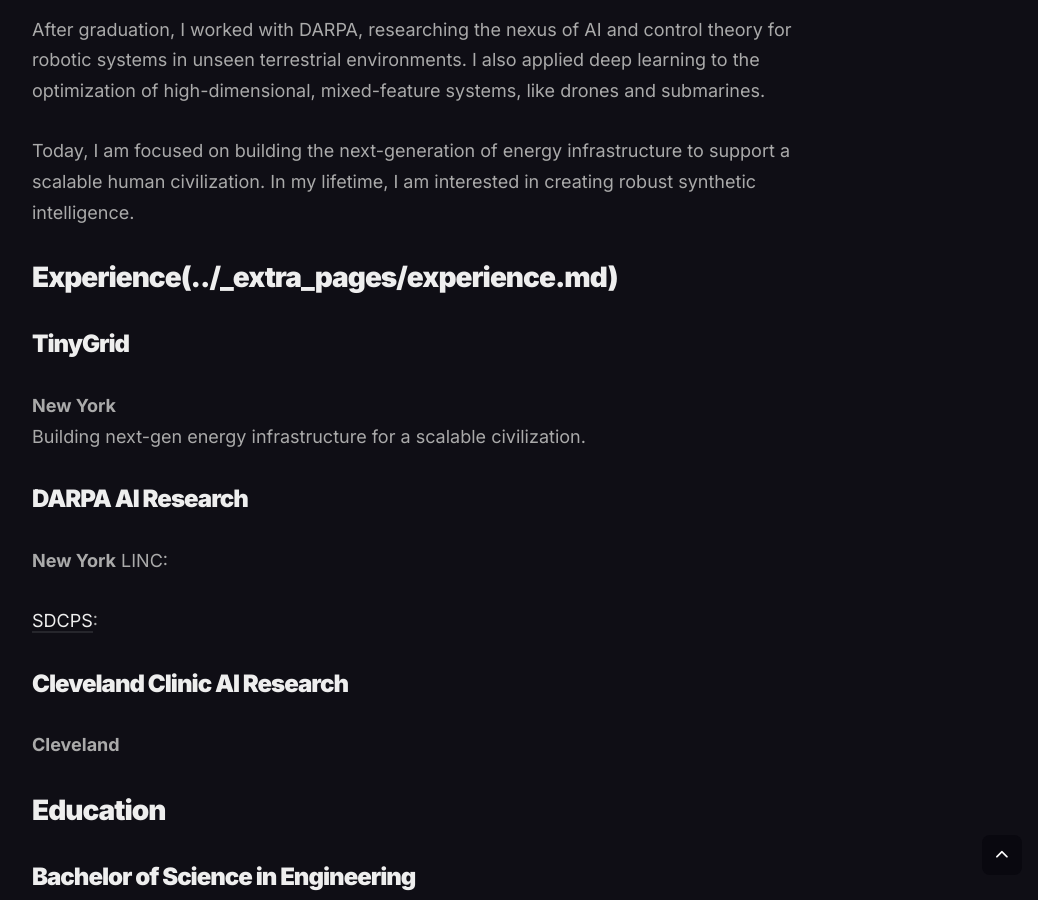
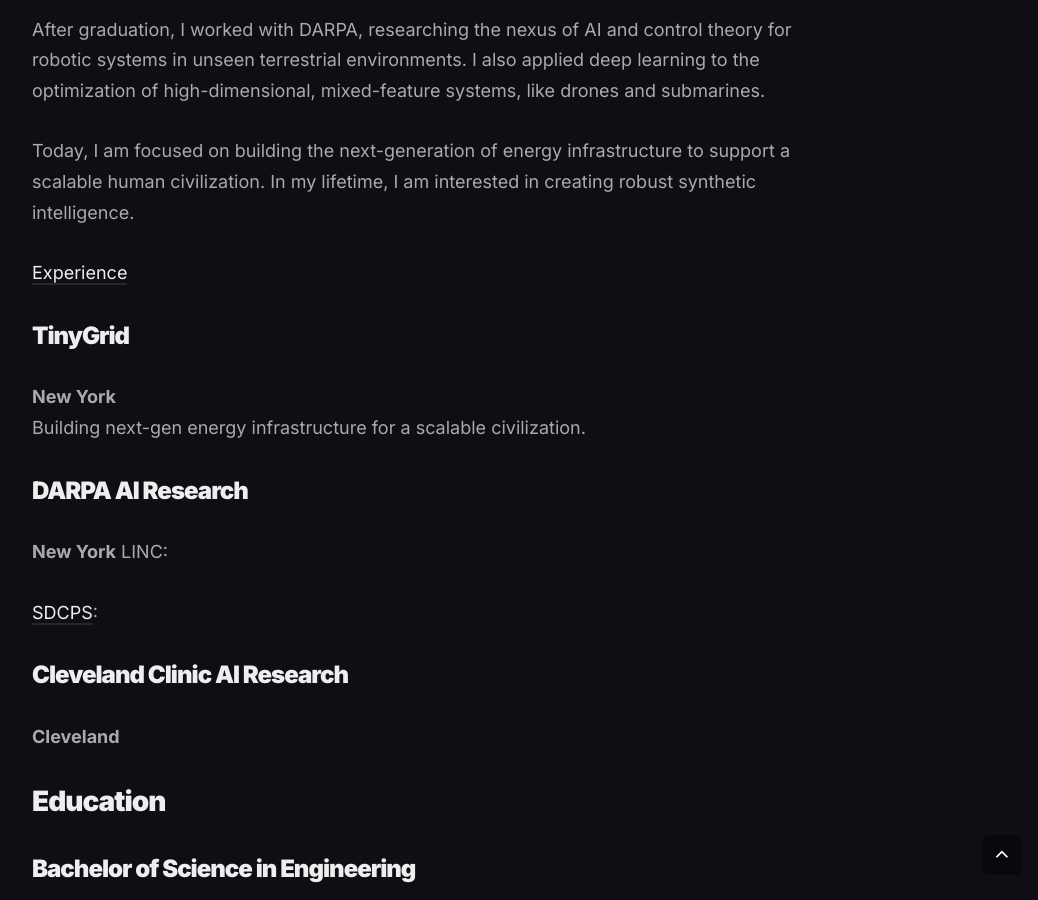
Before and after one commit to pranav270-create/pranav270-create.github.io, a Jekyll site: the page built from _pages/about.md, in a window 1280 px wide and 900 px high, scrolled down 955 px. Shown: the whole window, without its empty margins (228-1266 px from the left). Built offline with Jekyll 4.4.1, drawn with Linux system fonts in a browser that asks for light colours; nearby versions of some CDN libraries.

Commit message:
trying with fixed link

```diff
--- a/_pages/about.md
+++ b/_pages/about.md
@@ -16,7 +16,7 @@
 
 Today, I am focused on building the next-generation of energy infrastructure to support a scalable human civilization. In my lifetime, I am interested in creating robust synthetic intelligence.
 
-## Experience(../_extra_pages/experience.md)
+[Experience](../_extra_pages/experience.md)
 
 ### TinyGrid
 **New York**
```
